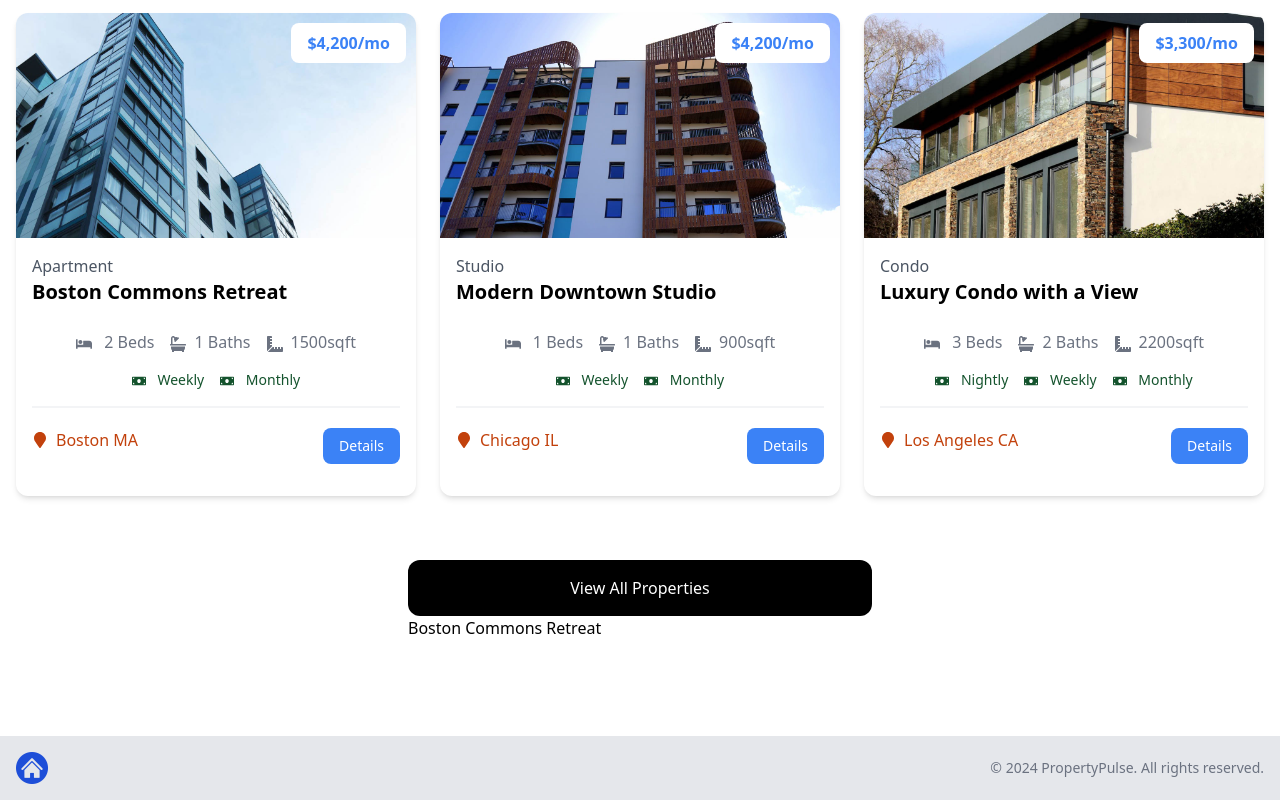
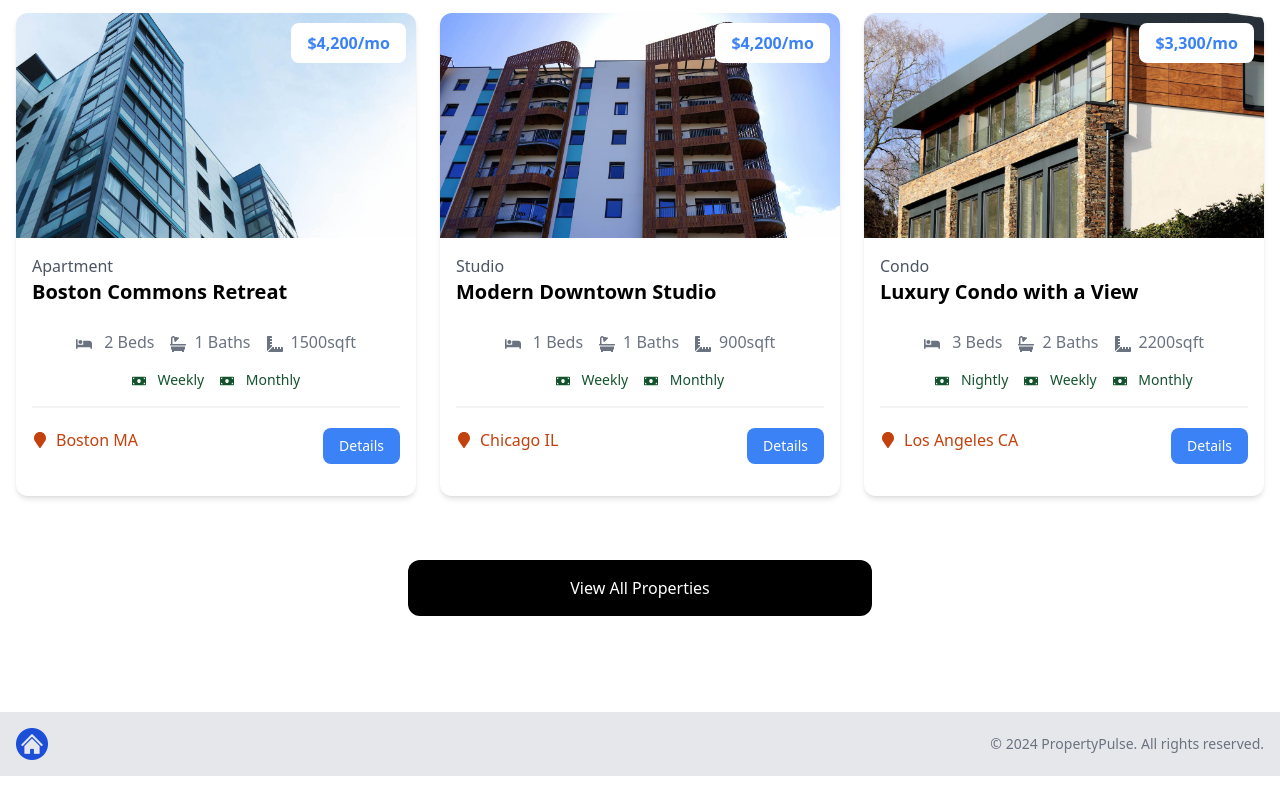
Before and after one commit to silvrfox153/property-pulse, a Next.js app: page / in a window 1280 px wide. Shown: the part 732-1532 px from the top of the page. After the commit the page ends 1508 px from the top, so only its background shows below. Built offline with nearby package versions, Linux system fonts and the light colour scheme.

Commit message:
Fixed HomePoperties component

```diff
--- a/components/HomeProperties.jsx
+++ b/components/HomeProperties.jsx
@@ -32,7 +32,6 @@ const HomeProperties = () => {
         >
           View All Properties
         </Link>
-        <div>{properties[0].name}</div>
       </section>
     </>
   );
```
